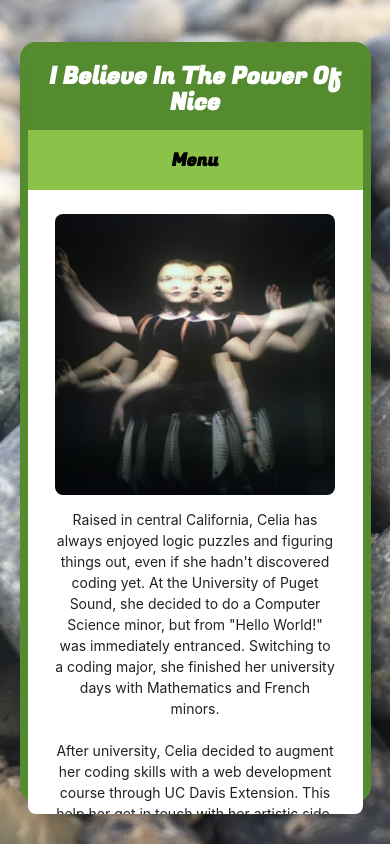
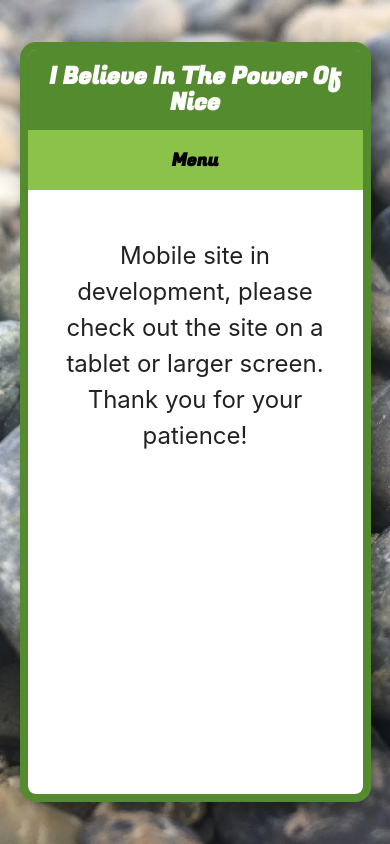
Before and after one commit to crizzo16/my-portfolio, a React (Create React App) app: page /#/ in a window 390 px wide. Built offline with nearby package versions, Linux system fonts and the light colour scheme.

Commit message:
mobile site in development

```diff
--- a/src/App.js
+++ b/src/App.js
@@ -67,6 +67,7 @@ class App extends Component {
             </li>
           </ul>
           <div className="content">
+            <div className="main-content">
               <Routes>
                 <Route path="/" element={<About />} />
                 <Route exact path="/projects" element={<Projects />} />
@@ -75,6 +76,10 @@ class App extends Component {
                 <Route path="/resume" element={<Resume />} />
               </Routes>
             </div>
+            <div className="mobile-content">
+              Mobile site in development, please check out the site on a tablet or larger screen. Thank you for your patience!
+            </div>
+          </div>
         </div>
       </div>
     );
--- a/src/components/About.js
+++ b/src/components/About.js
@@ -70,7 +70,7 @@ function About(props) {
               Currently Learning
             </p>
             <p className="fun-fact-content light-green lighten-3">
-              Data Science,
+              Data Science Foundations: Statistical Inference
             </p>
           </div>
         </div>
--- a/src/components/assets/App.css
+++ b/src/components/assets/App.css
@@ -1,3 +1,10 @@
+:root {
+  --main-header-height: 80px;
+  --navigation-height: 60px;
+  --frame-border-width: 8px;
+  --content-top-padding: 24px;
+}
+
 .App {
   text-align: center;
   max-width: 80%;
@@ -24,7 +31,7 @@ h1, h2, h3, h4, h5, h6 { font-family: "Fugaz One", sans-serif; }
 strong {font-weight: bold;}
 
 .frame {
-  border: 8px solid #558b2f;
+  border: var(--frame-border-width) solid #558b2f;
   border-radius: 16px;
   margin: 5vh auto;
   height: 90vh;
@@ -48,7 +55,7 @@ strong {font-weight: bold;}
   width: 100%;
   flex-wrap: nowrap;
   justify-content: space-around;
-  height: 60px;
+  height: var(--navigation-height);
   font-weight: normal;
   align-self: center;
   align-items: center;
@@ -82,7 +89,7 @@ strong {font-weight: bold;}
 .page-header {
   box-shadow: 0 8px 6px -6px black;
   z-index: 10;
-  height: 80px;
+  height: var(--main-header-height);
 }
 
 .page-header h2 {
@@ -97,10 +104,10 @@ strong {font-weight: bold;}
   background-color: white;
   overflow-y: scroll;
   background-color: white;
-  height: calc(90vh - 136px);
+  height: calc(90vh - var(--main-header-height) - var(--navigation-height) - var(--content-top-padding) + var(--frame-border-width));
   border-bottom-left-radius: 8px;
   border-bottom-right-radius: 8px;
-  padding-top: 24px;
+  padding-top: var(--content-top-padding);
 }
 
 .btn-project {
@@ -264,6 +271,11 @@ h5 {text-decoration: underline; margin-top: 0;}
   min-width: 60%;
 }
 
+.mobile-content {
+  display: none;
+  font-size: 24px;
+}
+
 
 
 @media (max-width: 576px) {
@@ -290,6 +302,15 @@ h5 {text-decoration: underline; margin-top: 0;}
 
   .contact-type h4 {
     font-size: 24px;
+  }
+
+  .mobile-content {
+    display: block;
+    padding: 24px;
+  }
+
+  .main-content {
+    display: none;
   }
 }
 
```
Lines whose indentation alone changed are shown as unchanged.
